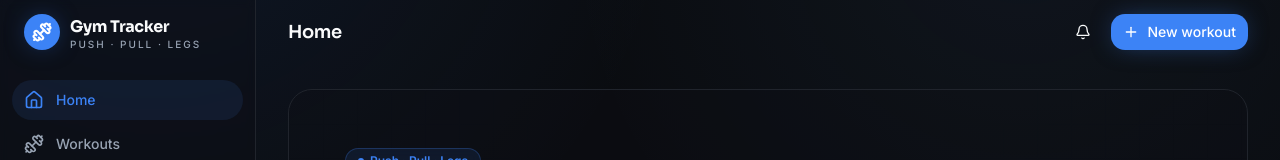
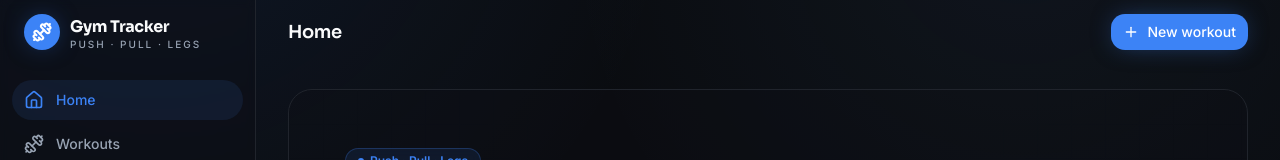
Before and after one commit to sayandeep-adhikary/gym-tracker, a Next.js app: page / in a window 1280 px wide. Shown: the top 160 px of the page. Built offline with nearby package versions, Linux system fonts and the light colour scheme.

Commit message:
feat(navigation): update "New workout" button to use link and add test for navigation

```diff
--- a/components/layout/header.tsx
+++ b/components/layout/header.tsx
@@ -1,6 +1,7 @@
 "use client";
 
-import { Bell, Plus } from "lucide-react";
+import { Plus } from "lucide-react";
+import Link from "next/link";
 import { usePathname } from "next/navigation";
 
 import { Logo } from "@/components/common/logo";
@@ -36,15 +37,16 @@ export function Header() {
         </h1>
 
         <div className="flex items-center gap-2">
-          <Button variant="ghost" size="icon" aria-label="Notifications">
-            <Bell />
+          <Button asChild size="sm" className="hidden sm:inline-flex">
+            <Link href="/workouts">
+              <Plus />
+              New workout
+            </Link>
           </Button>
-          <Button size="sm" className="hidden sm:inline-flex">
-            <Plus />
-            New workout
-          </Button>
-          <Button size="icon" className="sm:hidden" aria-label="New workout">
-            <Plus />
+          <Button asChild size="icon" className="sm:hidden" aria-label="New workout">
+            <Link href="/workouts">
+              <Plus />
+            </Link>
           </Button>
         </div>
       </PageContainer>
```
Also changed, not shown: pages/NavigationPage.ts (+5 -3 lines), 1 other file (tests, documents, lock files or other folders).
